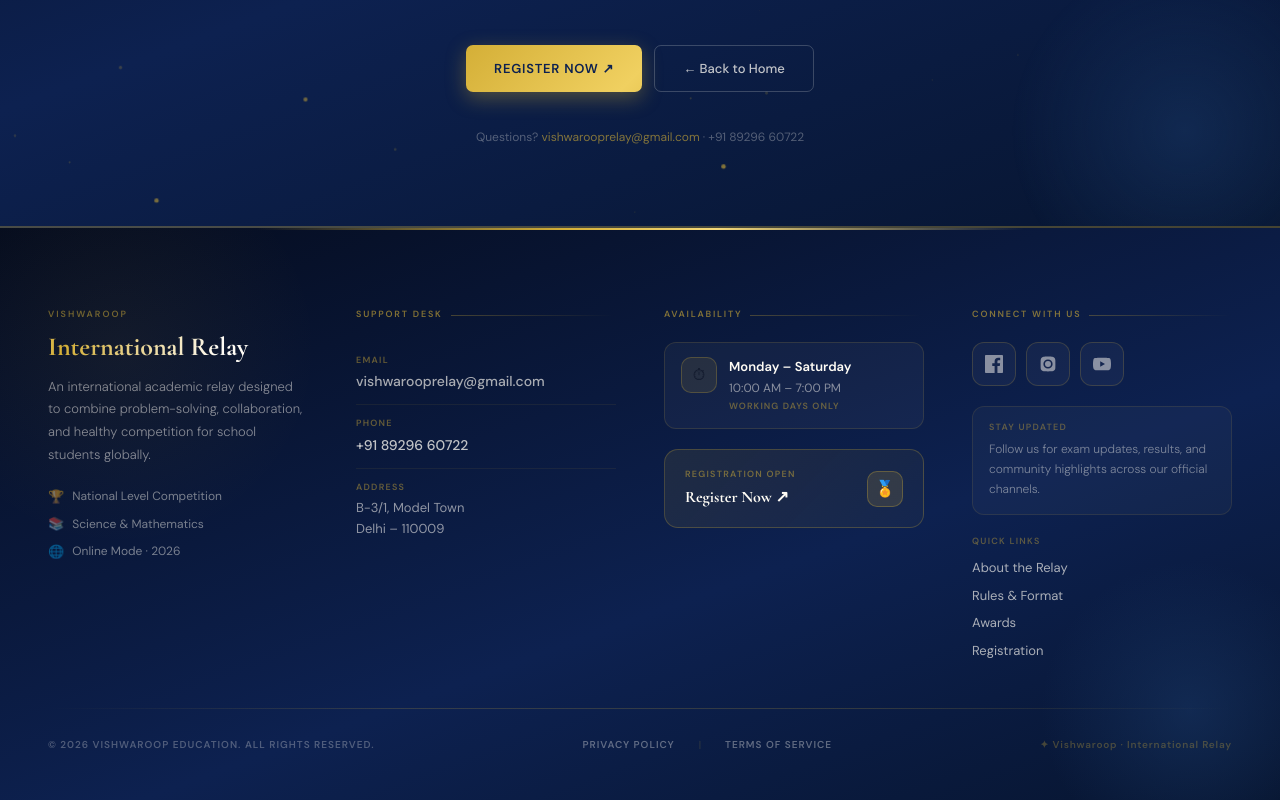
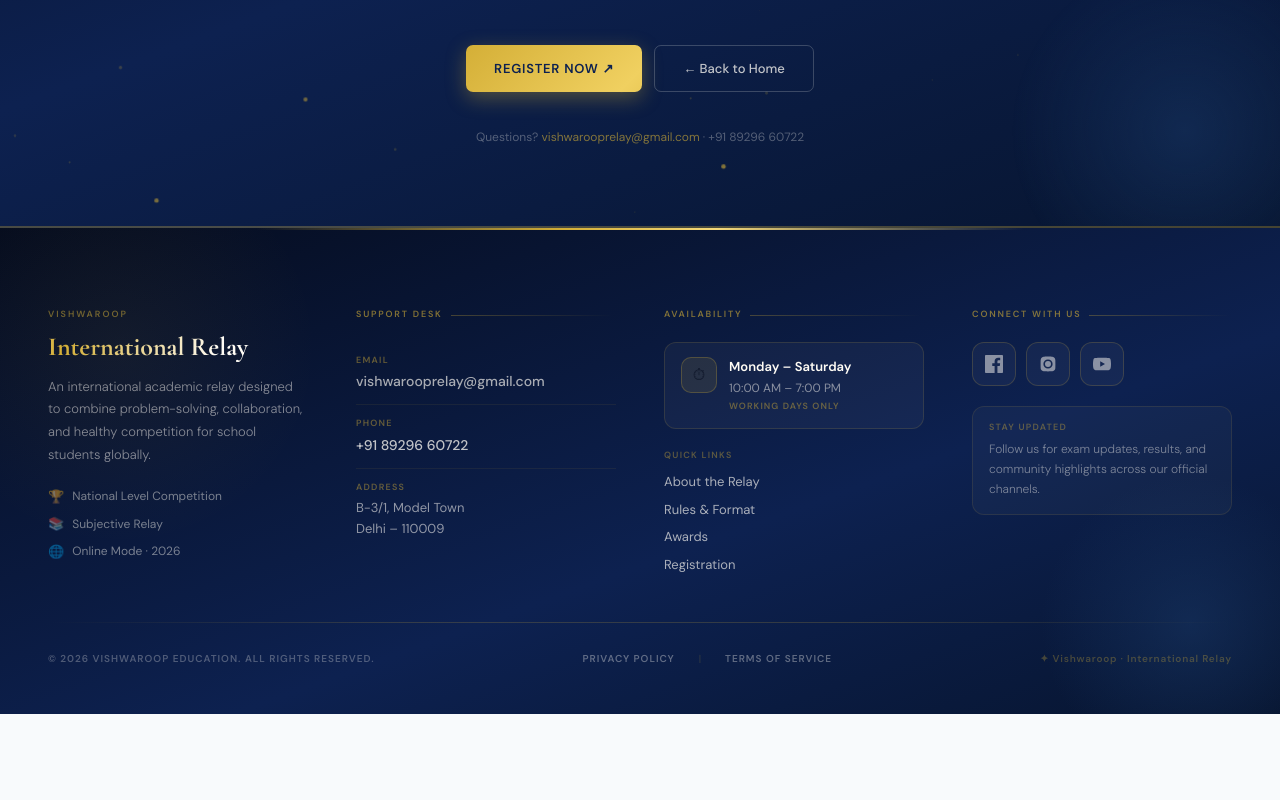
Before and after one commit to aryanparashaar/Vishwaroop, a React (Vite) app in the folder vishwaroop-maths/: page /subjects in a window 1280 px wide. Shown: the part 600-1400 px from the top of the page. After the commit the page ends 1314 px from the top, so only its background shows below. Built offline with nearby package versions, Linux system fonts and the light colour scheme.

Commit message:
3rd change to registration link

```diff
--- a/vishwaroop-maths/src/components/Hero.jsx
+++ b/vishwaroop-maths/src/components/Hero.jsx
@@ -2,7 +2,7 @@ import { useEffect, useRef, useState } from "react";
 import olympiadLogo from "../assets/logos/Olympiad.png";
 
 // ── Registration link ──────────────────────────────────────────────
-const REGISTRATION_LINK = "https://relayexam.virtualprachar.com/login";
+const REGISTRATION_LINK = "https://exam.vishwarooprelay.com/";
 
 // ── Exam target date — adjust as needed ───────────────────────────
 const EXAM_DATE = new Date("2026-04-19T15:00:00");
@@ -493,7 +493,7 @@ export default function Hero() {
                   }}
                 />
               </span>
-              Vishwaroop International Relay
+              Vishwaroop Relay
             </div>
 
             <div style={{ display: "flex", flexDirection: "column", gap: 16 }}>
@@ -521,11 +521,7 @@ export default function Hero() {
             >
               <button
                 className="btn-primary-hero"
-                onClick={() =>
-                  document
-                    .getElementById("registration")
-                    ?.scrollIntoView({ behavior: "smooth" })
-                }
+               onClick={() => window.open(REGISTRATION_LINK, "_blank")}
               >
                 Register Now ↗
               </button>
--- a/vishwaroop-maths/src/sections/AboutRelay.jsx
+++ b/vishwaroop-maths/src/sections/AboutRelay.jsx
@@ -263,8 +263,8 @@ export default function AboutRelay() {
         {/* Header */}
         <SectionHeader
           eyebrow="About the Relay"
-          title="What is Vishwaroop International Relay?"
-          highlight={["Vishwaroop", "International Relay"]}
+          title="What is Vishwaroop Relay?"
+          highlight={["Vishwaroop", "Relay"]}
           subtitle="A carefully designed, team-based academic relay where three students solve linked problems in sequence — combining speed, logic, and collaboration."
           align="left"
         />
--- a/vishwaroop-maths/src/sections/ContactFooter.jsx
+++ b/vishwaroop-maths/src/sections/ContactFooter.jsx
@@ -318,7 +318,7 @@ export default function ContactFooter() {
             <div style={{ display: "flex", flexDirection: "column", gap: 8 }}>
               {[
                 { icon: "🏆", text: "National Level Competition" },
-                { icon: "📚", text: "Science & Mathematics" },
+                { icon: "📚", text: "Subjective Relay" },
                 { icon: "🌐", text: "Online Mode · 2026" },
               ].map(({ icon, text }) => (
                 <div key={text} style={{
@@ -429,34 +429,26 @@ export default function ContactFooter() {
             </div>
 
             {/* Register CTA strip */}
-            <div
-              className="cf-register-strip"
-              onClick={() => window.open("https://relayexam.virtualprachar.com/login", "_blank")}
-            >
-              <div>
-                <div style={{
-                  fontSize: 9, fontWeight: 700,
-                  textTransform: "uppercase", letterSpacing: "0.14em",
-                  color: "rgba(212,175,55,0.5)", marginBottom: 4,
-                }}>
-                  Registration Open
-                </div>
-                <div style={{
-                  fontFamily: "'Cormorant Garamond', serif",
-                  fontSize: 16, fontWeight: 700,
-                  color: "#fffcf5",
-                }}>
-                  Register Now ↗
-                </div>
+            {/* Quick nav */}
+            <div>
+              <div style={{
+                fontSize: 9, fontWeight: 700,
+                textTransform: "uppercase", letterSpacing: "0.14em",
+                color: "rgba(212,175,55,0.4)", marginBottom: 10,
+              }}>
+                Quick Links
               </div>
-              <div style={{
-                width: 36, height: 36, borderRadius: 10,
-                background: "rgba(212,175,55,0.15)",
-                border: "1px solid rgba(212,175,55,0.3)",
-                display: "flex", alignItems: "center", justifyContent: "center",
-                fontSize: 16,
-              }}>
-                🏅
+              <div style={{ display: "flex", flexDirection: "column", gap: 8 }}>
+                {[
+                  { label: "About the Relay", href: "#about" },
+                  { label: "Rules & Format", href: "#rules" },
+                  { label: "Awards", href: "#awards" },
+                  { label: "Registration", href: "https://relayexam.virtualprachar.com/login" },
+                ].map(({ label, href }) => (
+                  <a key={label} href={href} className="cf-link" style={{ fontSize: 13 }}>
+                    {label}
+                  </a>
+                ))}
               </div>
             </div>
           </div>
@@ -507,28 +499,7 @@ export default function ContactFooter() {
               </p>
             </div>
 
-            {/* Quick nav */}
-            <div>
-              <div style={{
-                fontSize: 9, fontWeight: 700,
-                textTransform: "uppercase", letterSpacing: "0.14em",
-                color: "rgba(212,175,55,0.4)", marginBottom: 10,
-              }}>
-                Quick Links
-              </div>
-              <div style={{ display: "flex", flexDirection: "column", gap: 8 }}>
-                {[
-                  { label: "About the Relay", href: "#about" },
-                  { label: "Rules & Format", href: "#rules" },
-                  { label: "Awards", href: "#awards" },
-                  { label: "Registration", href: "https://relayexam.virtualprachar.com/login" },
-                ].map(({ label, href }) => (
-                  <a key={label} href={href} className="cf-link" style={{ fontSize: 13 }}>
-                    {label}
-                  </a>
-                ))}
-              </div>
-            </div>
+
           </div>
         </div>
 
--- a/vishwaroop-maths/src/sections/Registration.jsx
+++ b/vishwaroop-maths/src/sections/Registration.jsx
@@ -13,7 +13,7 @@ export default function Registration() {
       <div className="py-12 md:py-20">
         <SectionHeader
           eyebrow="Registration"
-          title="Register for Vishwaroop International Relay"
+          title="Register for Vishwaroop Relay"
           subtitle="Registration is open for all Government, Private, and Aided Schools. Every student shall register individually."
           align="left"
         />
--- a/vishwaroop-maths/src/sections/WhyParticipate.jsx
+++ b/vishwaroop-maths/src/sections/WhyParticipate.jsx
@@ -481,7 +481,7 @@ export default function WhyParticipate() {
           </div>
 
           <button
-            onClick={() => window.open("https://relayexam.virtualprachar.com/login", "_blank")}
+            onClick={() => window.open("https://exam.vishwarooprelay.com/", "_blank")}
             style={{
               background: "linear-gradient(135deg, #D4AF37 0%, #f0d060 50%, #c9a227 100%)",
               backgroundSize: "200% auto",
```
